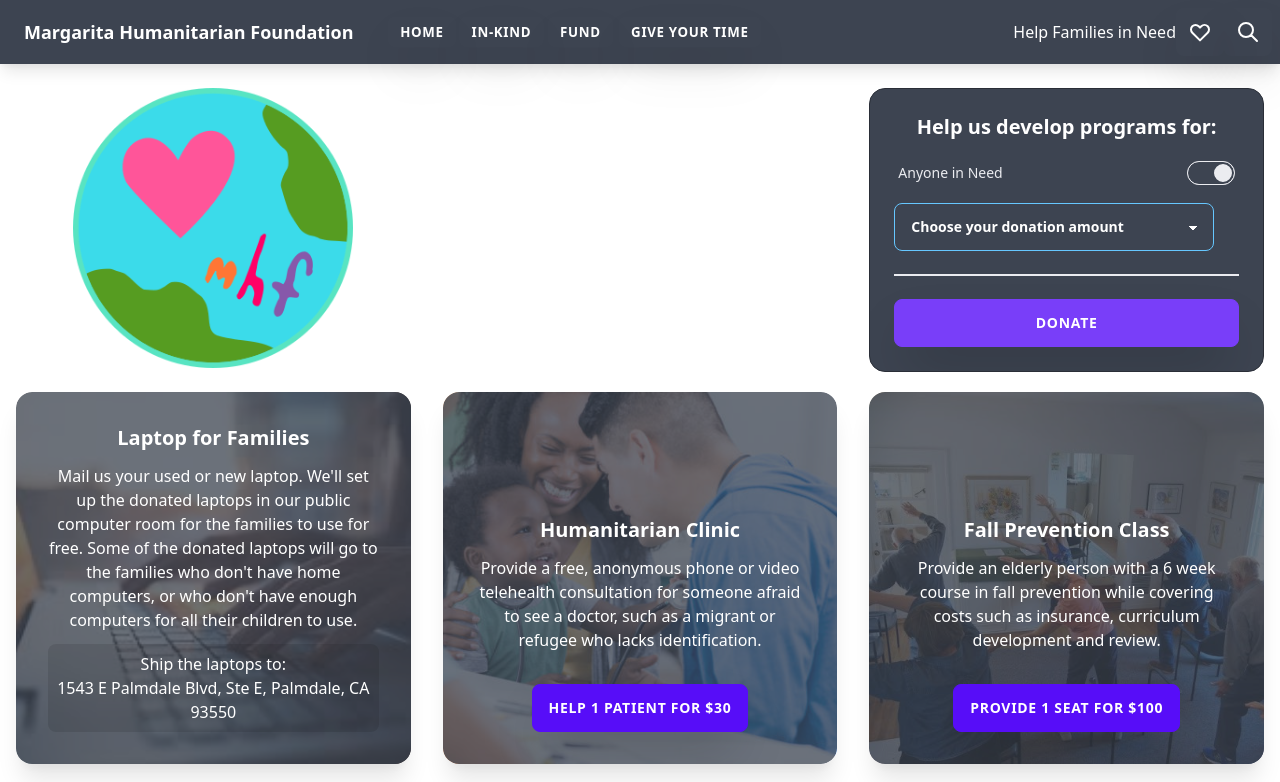
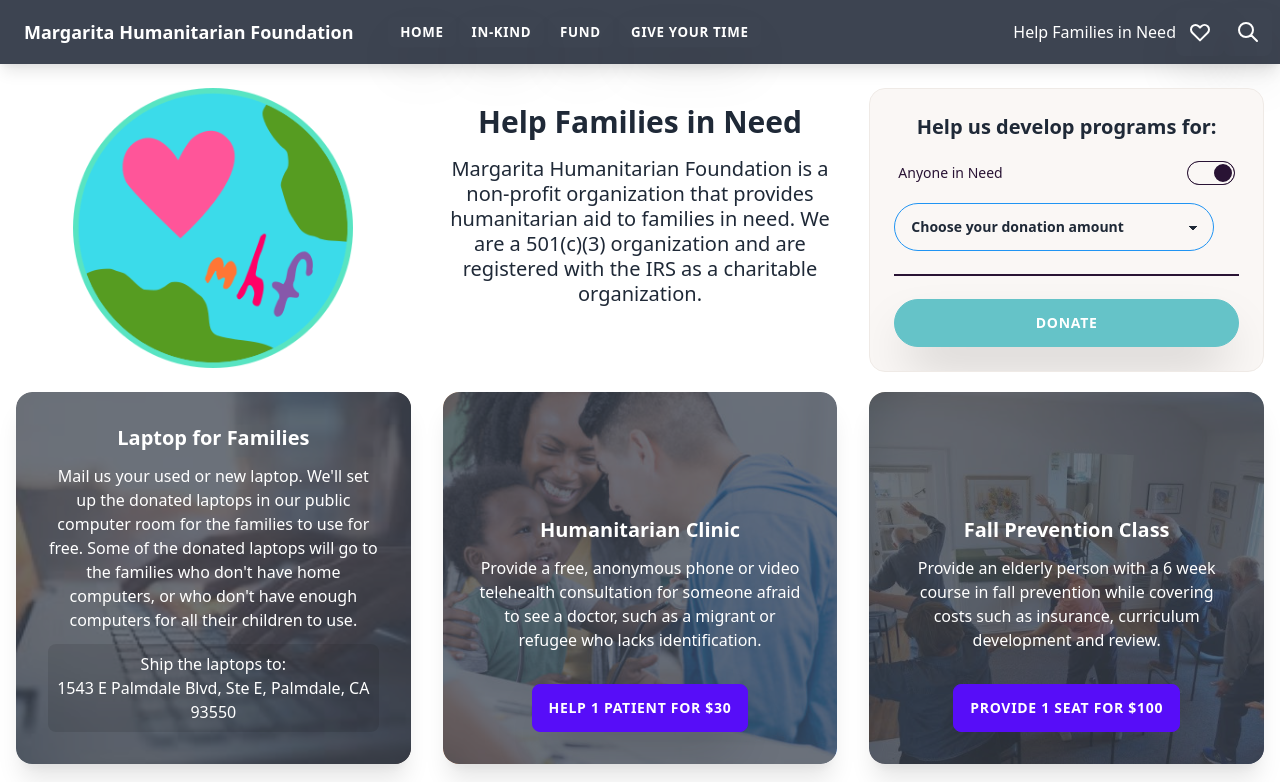
Before and after one commit to margaritahumanitarian/helpafamily, a Next.js app: page / in a window 1280 px wide. Shown: the top 782 px of the page. Built offline with nearby package versions, Linux system fonts and the light colour scheme.

Commit message:
Lighten the main donation form

```diff
--- a/components/MainDonationForm.js
+++ b/components/MainDonationForm.js
@@ -90,8 +90,8 @@ export default function MainDonationForm() {
 
   return (
     <form onSubmit={handleSubmit}>
-      <div className="p-6 mb-5 card bordered bg-base-100" data-theme="dark">
-        <h2 className="card-title">{'Help us develop programs for:'}</h2>
+      <div className="p-6 mb-5 card bordered bg-base-100" data-theme="cupcake">
+        <h2 className="card-title" data-theme="light">{'Help us develop programs for:'}</h2>
 
         <div className="form-control">
           <label className="cursor-pointer label">
--- a/pages/index.js
+++ b/pages/index.js
@@ -72,7 +72,7 @@ export default function Home() {
 
       <Navbar />
 
-      <div className="text-center hero-content text-neutral-content">
+      <div className="text-center hero-content">
         <div className="w-lg">
           <div className="md:grid md:grid-cols-3 md:gap-x-8 md-gap-y-5">
             <div className="md:col-span-1">
```
